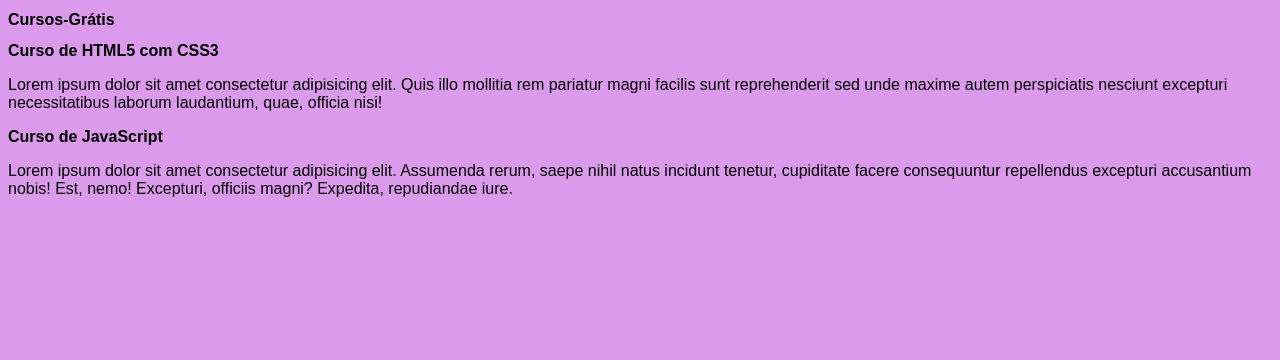
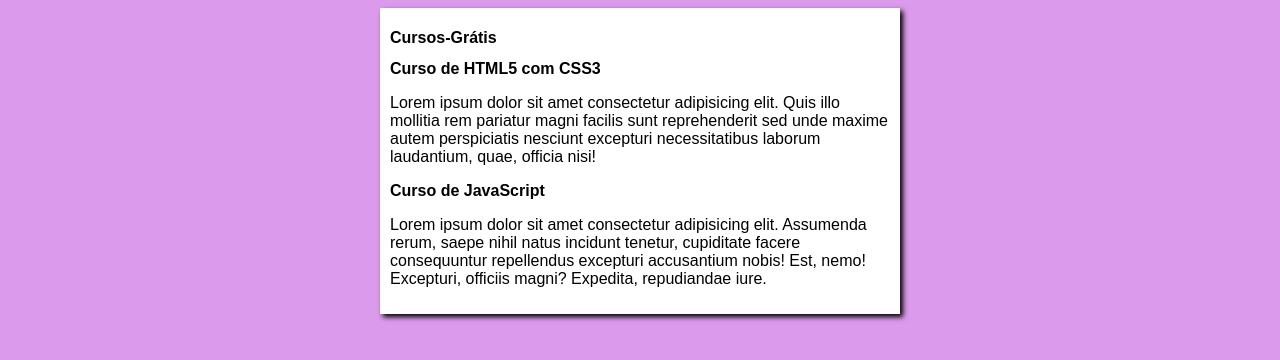
Before and after one commit to rotcivmoreira/projeto-site, a plain HTML site: page index.html in a window 1280 px wide. Drawn offline with Linux system fonts and the light colour scheme.

Commit message:
nome main alterad

```diff
--- a/estilos/style.css
+++ b/estilos/style.css
@@ -8,7 +8,7 @@ body{
     background-color: rgb(219, 154, 235);
 }
 
-msin{
+main{
     background-color: white;
     width: 500px;
     margin: auto;
```
